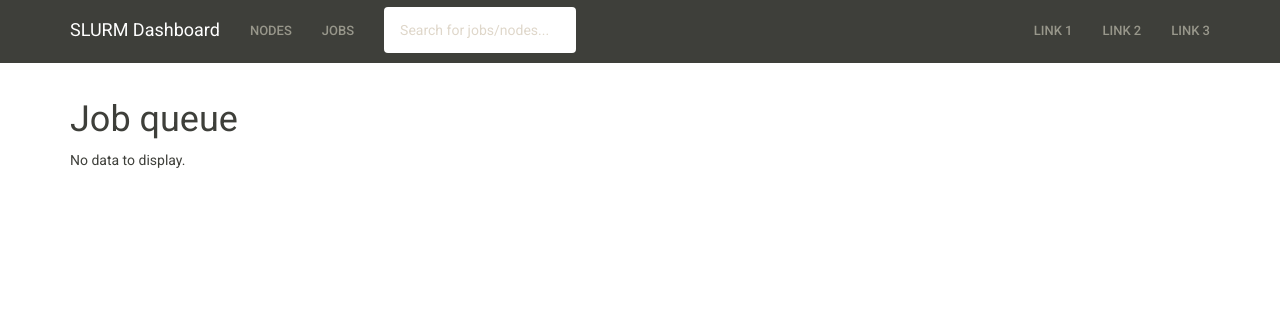
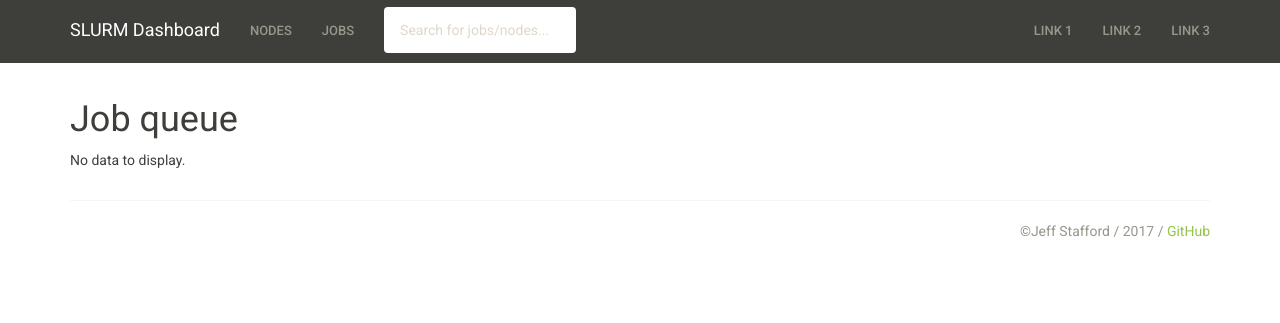
Before and after one commit to jstaf/dashing, a Django app: page /slurm/jobs/1/ in a window 1280 px wide. Shown: the top 323 px of the page. Run offline with Django 3.2, Linux system fonts and the light colour scheme; data that the repository does not hold is empty; parts of the project's set-up code (start-up, migrations or seed data) failed here and were passed over; some libraries are stand-ins or nearby versions.

Commit message:
add footer to all pages

```diff
--- a/slurm/templates/slurm/base.html
+++ b/slurm/templates/slurm/base.html
@@ -67,7 +67,17 @@
   <!-- include highcharts -->
   <script src="{% static 'highcharts/highcharts.js' %}"></script>
 
+  <div class="container">
     {% block body %}{% endblock %}
+  </div>
+</body>
 
-  </body>
+<footer style="width:100%;">
+  <div class="container">
+    <hr>
+    <p class="text-muted" style="text-align:right">
+      &copyJeff Stafford / 2017 / <a href="https://github.com/jstaf/dashing">GitHub</a>
+    </p>
+  </div>
+</footer>
 </html>
--- a/slurm/templates/slurm/data-table.html
+++ b/slurm/templates/slurm/data-table.html
@@ -1,9 +1,7 @@
 {% extends "slurm/base.html" %}
 
 {% block body %}
-<div class=container>
-	<h1>{{page_name}}</h1>
-	{{dynamic_table|safe}}
-	{{pager|safe}}
-</div>
+<h1>{{page_name}}</h1>
+{{dynamic_table|safe}}
+{{pager|safe}}
 {% endblock %}
```
Also changed, not shown: slurm/templates/slurm/index.html (+0 -7 lines). Lines whose indentation alone changed are shown as unchanged.
